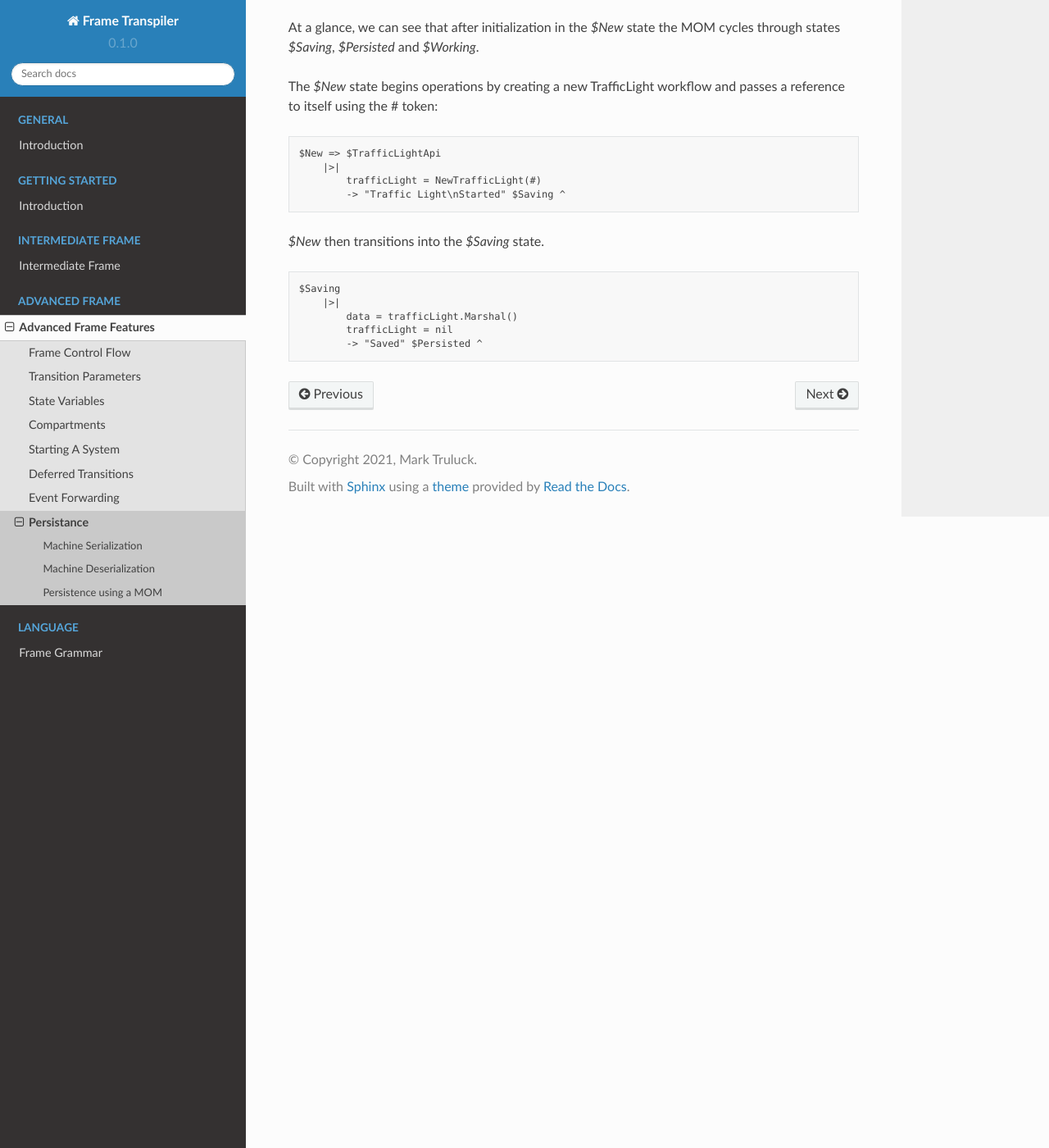
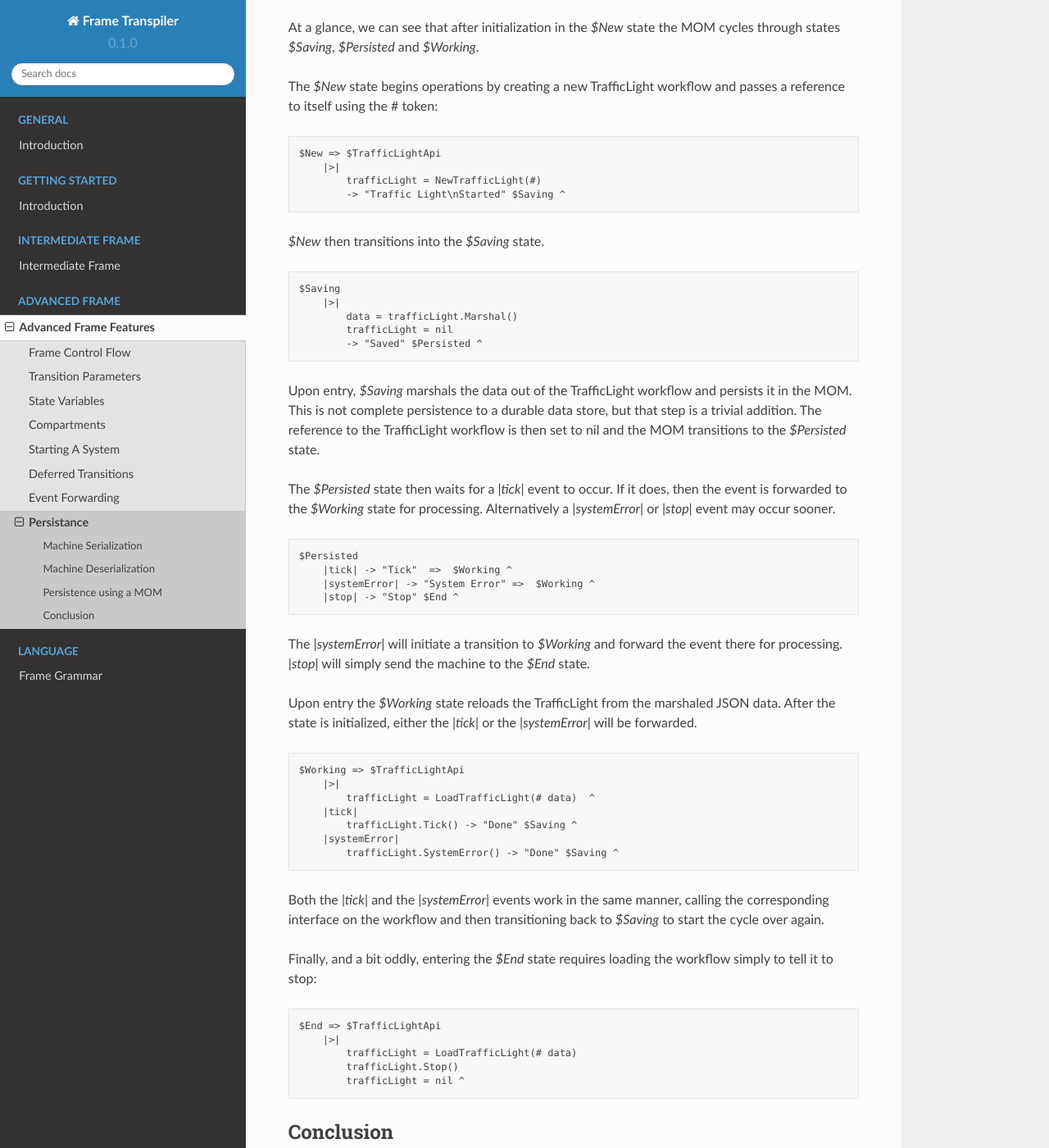
Before and after one commit to frame-lang/frame_transpiler, a Sphinx documentation site: the page built from docs/source/advanced_frame/persistance.rst, in a window 1280 px wide and 1400 px high, scrolled down 3944 px. Shown: the whole window at 82% size. Built offline with Sphinx 7.4.7 and the Read the Docs theme 2.0.0, drawn with Linux system fonts in a browser that asks for light colours; pages that are not in the unit, such as notebooks, are missing from menus; some of the changed text lies outside the part shown.

Commit message:
Persistence section update.

```diff
--- a/docs/source/advanced_frame/persistance.rst
+++ b/docs/source/advanced_frame/persistance.rst
@@ -201,3 +201,71 @@ and passes a reference to itself using the # token:
             data = trafficLight.Marshal()
             trafficLight = nil
             -> "Saved" $Persisted ^
+
+Upon entry, `$Saving` marshals the data out of the TrafficLight workflow
+and persists it in the MOM. This is not complete persistence to a durable
+data store, but that step is a trivial addition. The reference to the
+TrafficLight workflow is then set to nil and the MOM transitions to
+the `$Persisted` state.
+
+The `$Persisted` state then waits for a `|tick|` event to occur. If it does,
+then the event is forwarded to the `$Working` state for processing. Alternatively
+a `|systemError|` or `|stop|` event may occur sooner.
+
+.. code-block::
+
+    $Persisted
+        |tick| -> "Tick"  =>  $Working ^
+        |systemError| -> "System Error" =>  $Working ^
+        |stop| -> "Stop" $End ^
+
+The `|systemError|` will initiate a transition to `$Working` and forward
+the event there for processing. `|stop|` will simply send the machine to the
+`$End` state.
+
+Upon entry the `$Working` state reloads the TrafficLight from the marshaled JSON
+data. After the state is initialized, either the `|tick|` or the `|systemError|`
+will be forwarded.
+
+
+.. code-block::
+
+    $Working => $TrafficLightApi
+        |>|
+            trafficLight = LoadTrafficLight(# data)  ^
+        |tick|
+            trafficLight.Tick() -> "Done" $Saving ^
+        |systemError|
+            trafficLight.SystemError() -> "Done" $Saving ^
+
+Both the `|tick|` and the `|systemError|` events work in the same manner,
+calling the corresponding interface on the workflow and then transitioning
+back to `$Saving` to start the cycle over again.
+
+Finally, and a bit oddly, entering the `$End` state requires loading the
+workflow simply to tell it to stop:
+
+.. code-block::
+
+    $End => $TrafficLightApi
+        |>|
+            trafficLight = LoadTrafficLight(# data)
+            trafficLight.Stop()
+            trafficLight = nil ^
+
+Conclusion
+----------
+
+This section has explored how two symbiotic systems can be organized to
+achieve a persisted workflow. The MOM state machine should be generally
+repurposable for managing the lifecycle other workflows and therefore is
+a reusable "solution" to a general class of problems.
+
+Likewise converting a "memory resident" controller like the TrafficLight into a
+workflow (by definition persisted) is the matter of adding a couple of
+attributes.
+
+So while there is a lot to absorb about Frame, the repeated patterns of
+use as well as an ever growing library of solutions to draw on should make
+working with Frame controllers increasingly like snapping together legos than
+custom crafting a piece of art.
```
